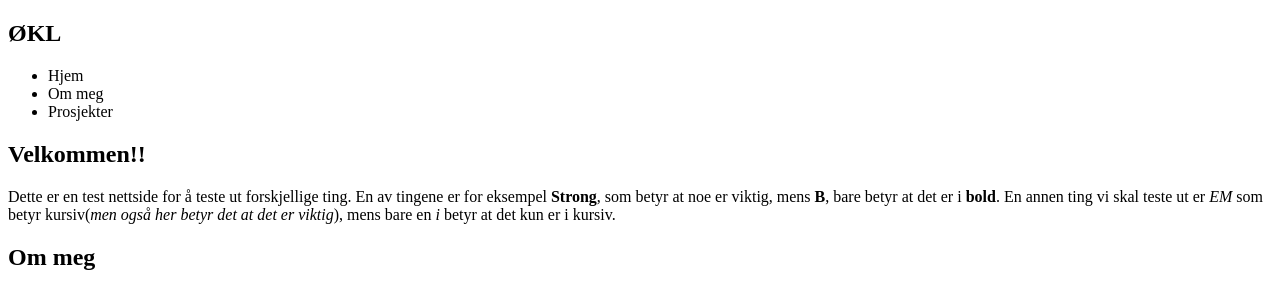
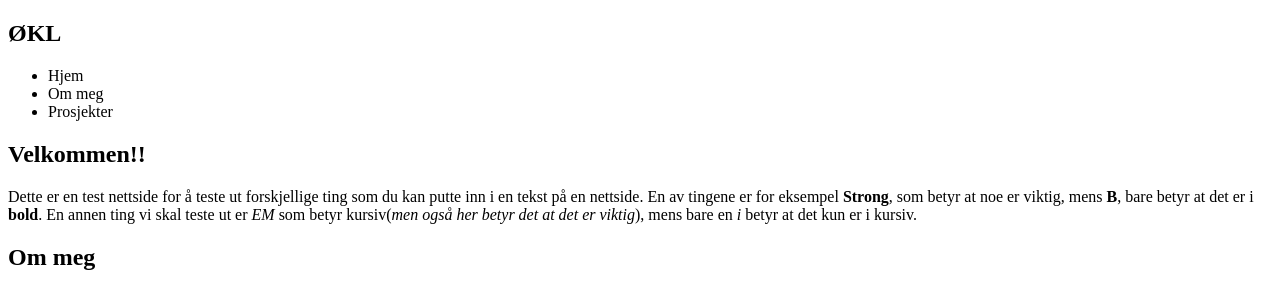
Before and after one commit to okliland-kodeloftet/fontenehuset-g17_d2, a website: page index.html in a window 1280 px wide. Shown: the top 287 px of the page. Drawn offline with Linux system fonts and the light colour scheme.

Commit message:
endret tekst

```diff
--- a/index.html
+++ b/index.html
@@ -28,7 +28,7 @@
         <!-- Den første seksjonen i MAIN heter nesten alltid HERO eller HOME(HJEM) -->
         <h1>Velkommen!!</h1>
         <p>
-          Dette er en test nettside for å teste ut forskjellige ting. En av tingene er for eksempel <strong>Strong</strong>, som betyr at noe er viktig, mens <b>B</b>, bare betyr at det er i <b>bold</b>.
+          Dette er en test nettside for å teste ut forskjellige ting som du kan putte inn i en tekst på en nettside. En av tingene er for eksempel <strong>Strong</strong>, som betyr at noe er viktig, mens <b>B</b>, bare betyr at det er i <b>bold</b>.
           En annen ting vi skal teste ut er <em>EM</em> som betyr kursiv(<em>men også her betyr det at det er viktig</em>), mens bare en <i>i</i> betyr at det kun er i kursiv.
           <!-- Strong og em er viktig mens b og i er kun visuelt -->
         </p>
```
